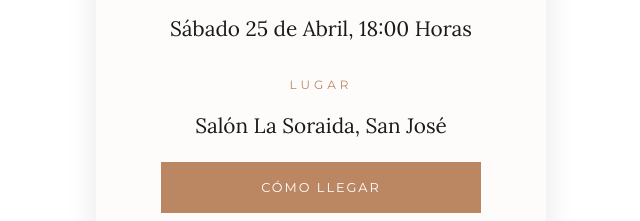
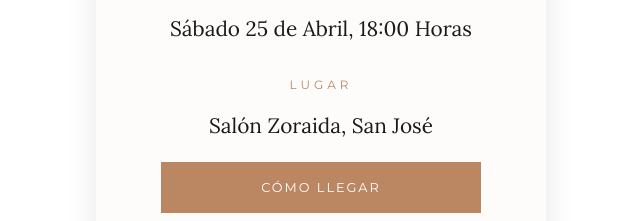
Before and after one commit to LucasMaquiavelo/invitacion-boda, a plain HTML site: page index.html in a window 1280 px wide. Shown: the part 1355-1576 px from the top of the page, 319-959 px from the left. Drawn offline with Linux system fonts and the light colour scheme.

Commit message:
corrección del nombre del salon

```diff
--- a/index.html
+++ b/index.html
@@ -154,7 +154,7 @@
             <p class="info-title">La Ceremonia & Fiesta</p>
             <p class="info-detail">Sábado 25 de Abril, 18:00 Horas</p>
             <p style="margin-top: 30px;" class="info-title">Lugar</p>
-            <p class="info-detail">Salón La Soraida, San José</p>
+            <p class="info-detail">Salón Zoraida, San José</p>
             <button class="btn-action btn-custom-color" style="margin-top: 20px;" onclick="window.open('https://maps.app.goo.gl/EHvMi54DAYjbLKjp7')">
                 Cómo llegar
             </button>
```
